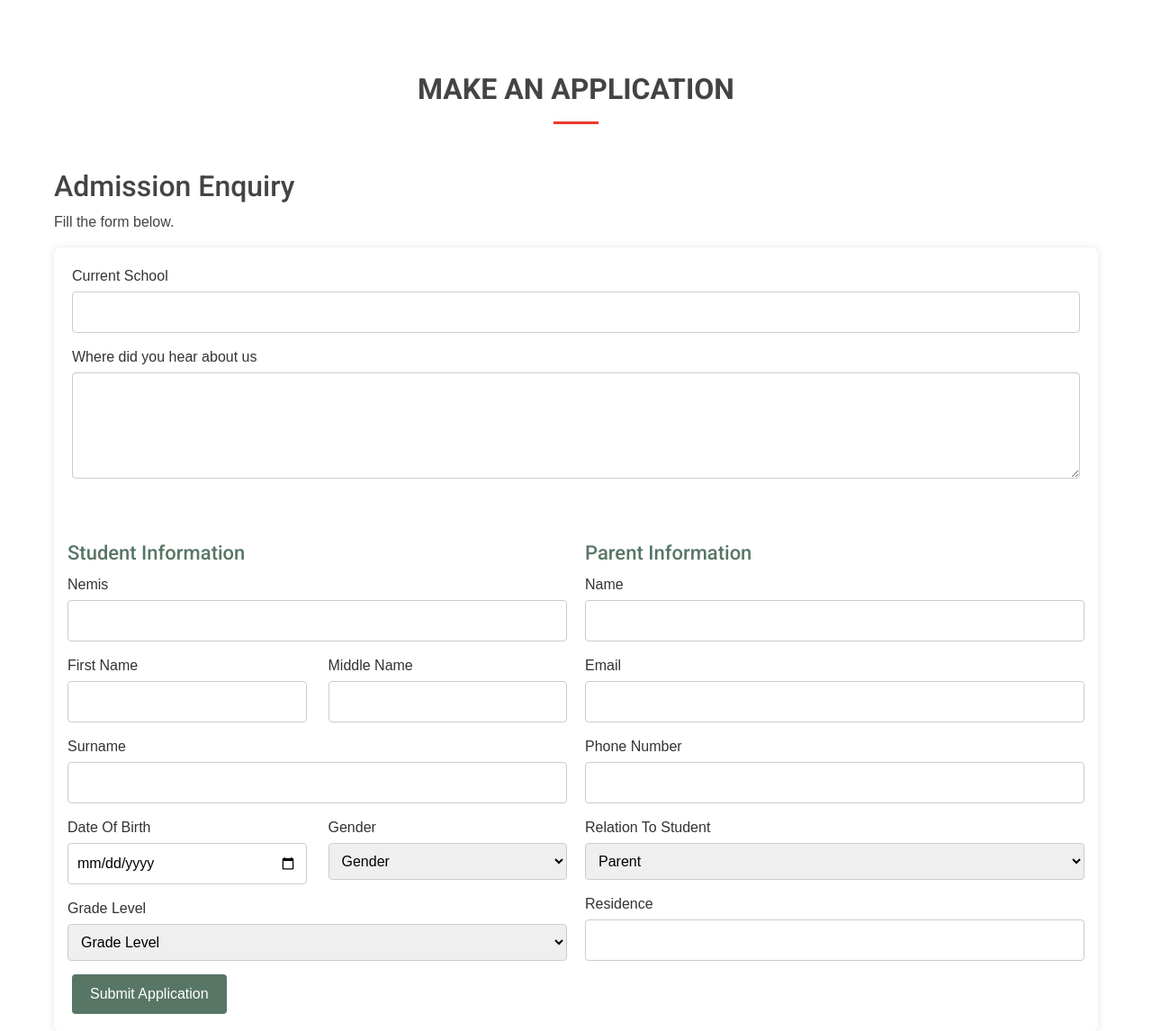
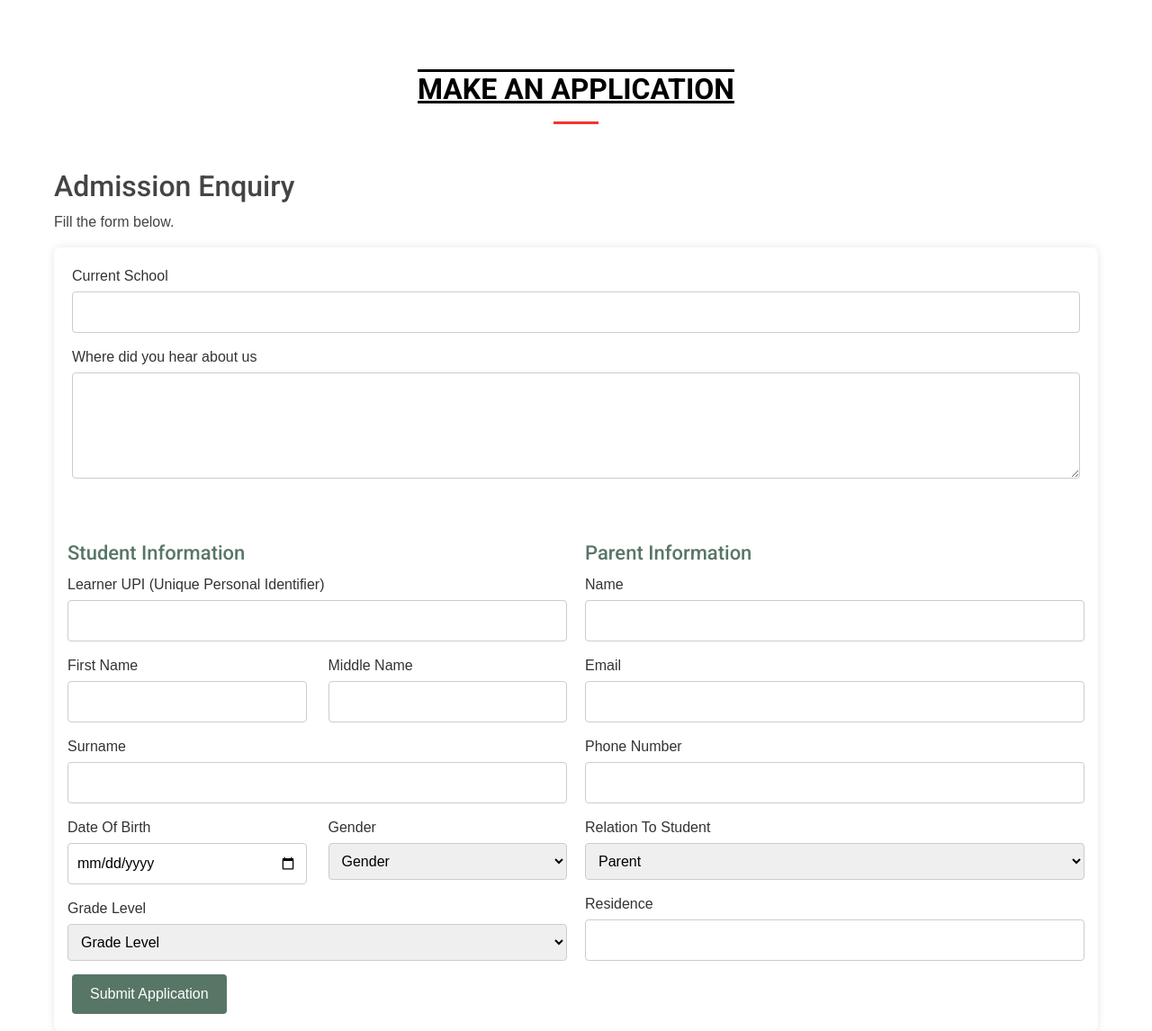
Before and after one commit to rotich254/heroshanzu4, a Django app: page /make-application/ in a window 1280 px wide. Shown: the part 800-1946 px from the top of the page at 90% size. Run offline with Django 5.2, Linux system fonts and the light colour scheme; some libraries are stand-ins or nearby versions.

Commit message:
`Updated database settings, changed learner UPI field in Admission model, updated email templates and views to reflect changes.`

```diff
--- a/gallery/models.py
+++ b/gallery/models.py
@@ -46,7 +46,7 @@ class Admission(models.Model):
         ('male','Male'),
         ('female', 'Female')
     ]
-    nemis= models.IntegerField()
+    learner_upi= models.CharField(max_length=50)
     name= models.CharField(max_length=40)
     middle_name= models.CharField(max_length=40)
     surname= models.CharField(max_length=40)
--- a/gallery/templates/gallery/apply.html
+++ b/gallery/templates/gallery/apply.html
@@ -76,7 +76,7 @@
   <div class="container">
 
     <div class="section-title">
-      <h2>Make An Application</h2>
+      <h2 class='h3'>Make An Application</h2>
     </div>
 
 
@@ -100,8 +100,8 @@
         <div class="form-column">
           <h3>Student Information</h3>
           <div class="form-group2">
-            <label for="nemis">Nemis</label>
-            <input type="number" id="nemis" name="nemis" required>
+            <label for="learner_upi">Learner UPI (Unique Personal Identifier)</label>
+            <input type="text" id="learner_upi" name="learner_upi">
           </div>
           <div class="form-group2">
             <div class="row">
--- a/gallery/views.py
+++ b/gallery/views.py
@@ -122,7 +122,7 @@ def image_gallery(request):
 
 def make_application(request):
     if request.method == 'POST':
-        nemis=request.POST.get('nemis')
+        learner_upi=request.POST.get('learner_upi')
         name=request.POST.get('name')
         middle_name = request.POST.get('middle_name')
         surname = request.POST.get('surname')
@@ -138,7 +138,7 @@ def make_application(request):
         parent_residence=request.POST.get('parent_residence')
 
         Admission.objects.create(
-            nemis=nemis,
+            learner_upi=learner_upi,
             name=name,
             middle_name=middle_name,
             surname=surname,
@@ -160,7 +160,7 @@ def make_application(request):
             f'We have received your application for the student, {name} {middle_name} {surname}.\n\n'
             f'Below are the details provided in the application:\n'
             f'- Student Name: {name} {middle_name} {surname}\n'
-            f'- Nemis: {nemis}\n'
+            f'- Learner UPI: {learner_upi}\n'
             f'- Date of Birth: {date_of_birth}\n'
             f'- Gender: {gender}\n'
             f'- Grade Level: {grade_level}\n'
@@ -177,8 +177,33 @@ def make_application(request):
             [parent_email],
         )
 
+        subject2 = f'Student Application Made Through Website'
+        body2 = (
+            f'Student Name: {name} {middle_name} {surname}\n\n'
+            f'Learners UPI: {learner_upi}\n'
+            f'Date Of Birth: {date_of_birth}\n'
+            f'Gender: {gender}\n'
+            f'Grade Level: {grade_level}\n'
+            f'Current School: {current_school}\n'
+            f'Where He/She Heard About Us: {about_us}\n\n\n'
+            f'Parent Name: {parent_name}\n'
+            f'Parent Email: {parent_email}\n'
+            f'Parent Phone: {parent_phone}\n'
+            f'Parent Relation: {parent_relation}\n'
+            f'Parent Residence: {parent_residence}\n'
+
+        )
+
+        emailmessage2 =EmailMessage (
+            subject2,
+            body2,
+            settings.EMAIL_HOST_USER,
+            [settings.EMAIL_HOST_USER],
+        )
+
         try:
             emailmessage.send()
+            emailmessage2.send()
             messages.success(request, 'Your Application Has Been Successful. We will contact you after review. Thank You')
         except Exception as e:
             messages.error(request, f'Application error : {e}')
```
Also changed, not shown: gallery/templates/gallery/404.html (added, +13 -0 lines), heroshanzu/settings.py (+8 -8 lines), db.sqlite3, gallery/migrations/0007_remove_admission_nemis_admission_learner_upi.py (added).
